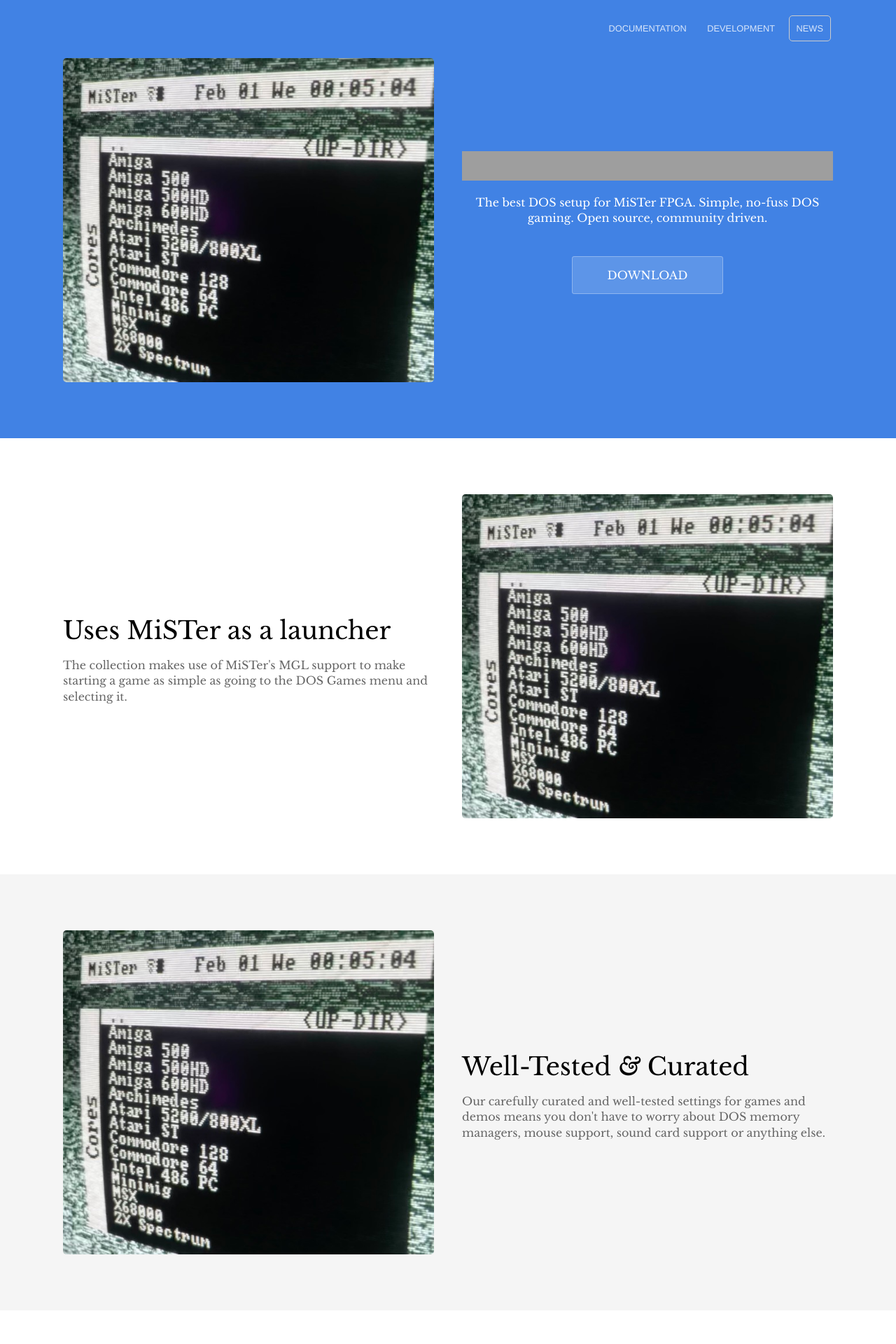
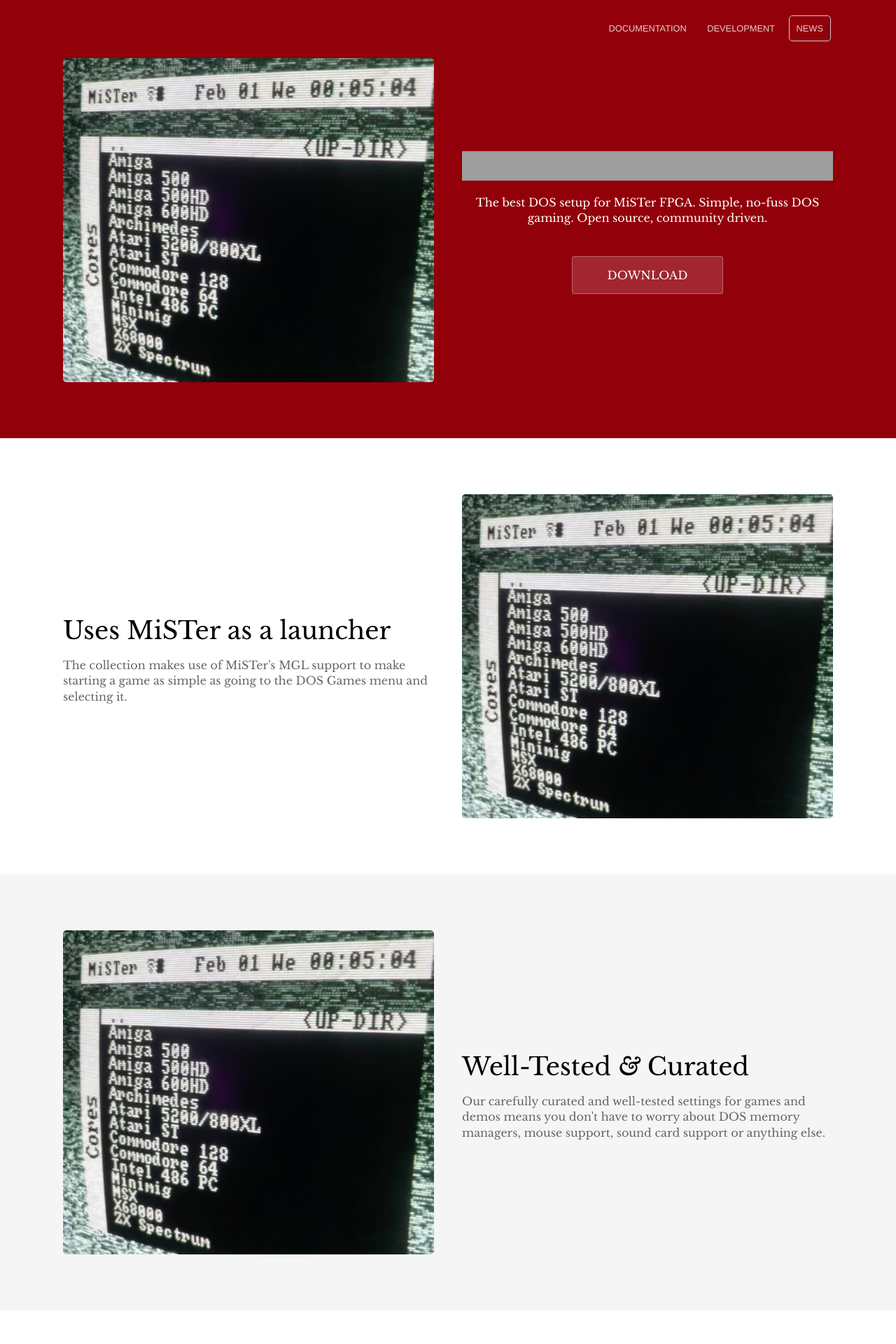
Before and after one commit to 0mhz-net/0mhz-net.github.io, a Jekyll site: the page built from index.html, in a window 1280 px wide. Shown: the top 1920 px of the page at 70% size. Built offline with Jekyll 4.4.1, drawn with Linux system fonts in a browser that asks for light colours; grey boxes are pictures that could not be loaded.

Commit message:
Replace with 0MHz color

```diff
--- a/_includes/0mhz.css
+++ b/_includes/0mhz.css
@@ -111,7 +111,7 @@
 }
 
 .bottom-cta {
-  background: linear-gradient(to bottom,#4182e4 0%,#4182e4 100%);
+  background: linear-gradient(to bottom,#92000a 0%,#92000a 100%);
   color: #fff;
   text-align: center;
   margin: 0;
@@ -149,7 +149,7 @@
 .hero {
 color: #ffffff;
 text-align: center;
-background: linear-gradient(to bottom,#4182e4 0%,#4182e4 100%) no-repeat #a05fb7;
+background: linear-gradient(to bottom,#92000a 0%,#92000a 100%) no-repeat #a05fb7;
 padding-top: 10px;
 }
 .hero h1 {
@@ -198,8 +198,8 @@
 header {
 color: #fff;
 padding: 20px 0;
-background: #4182e4;
-background: linear-gradient(to bottom,#4182e4 0%,#4182e4 100%) no-repeat #4182e4;
+background: #92000a;
+background: linear-gradient(to bottom,#92000a 0%,#92000a 100%) no-repeat #92000a;
 }
 header a {
 color: #fff;
@@ -527,14 +527,14 @@
 color: #fff;
 text-decoration: none;
 padding: 10px 30px;
-background: #4182e4;
+background: #92000a;
 border-radius: 3px;
 border: 1px solid rgba(255,255,255,0.5);
 transition: .2s ease-in-out;
 }
 .button a:hover,input[type=submit]:hover {
 border: 1px solid #fff;
-background: #4182e4;
+background: #92000a;
 cursor: pointer;
 }
 .button.alt a {
@@ -545,7 +545,7 @@
 }
 .button.alt a:hover {
 background: #fff;
-color: #4182e4;
+color: #92000a;
 }
 textarea,input,button,select {
 font-family: inherit;
@@ -652,7 +652,7 @@
   }
   nav a.highlight:hover {
   background: #fff;
-  color: #4182e4;
+  color: #92000a;
   }
 }
 
```
